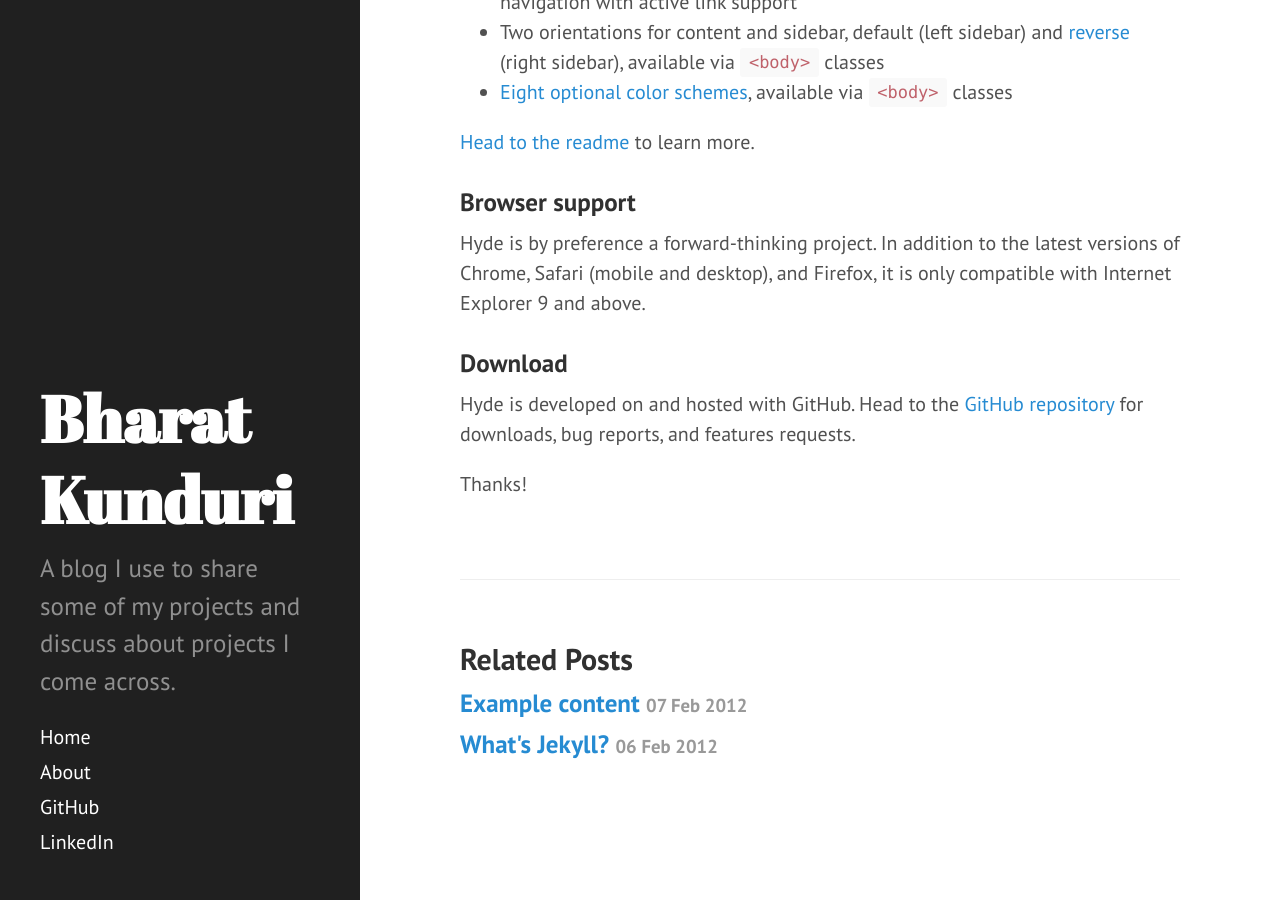
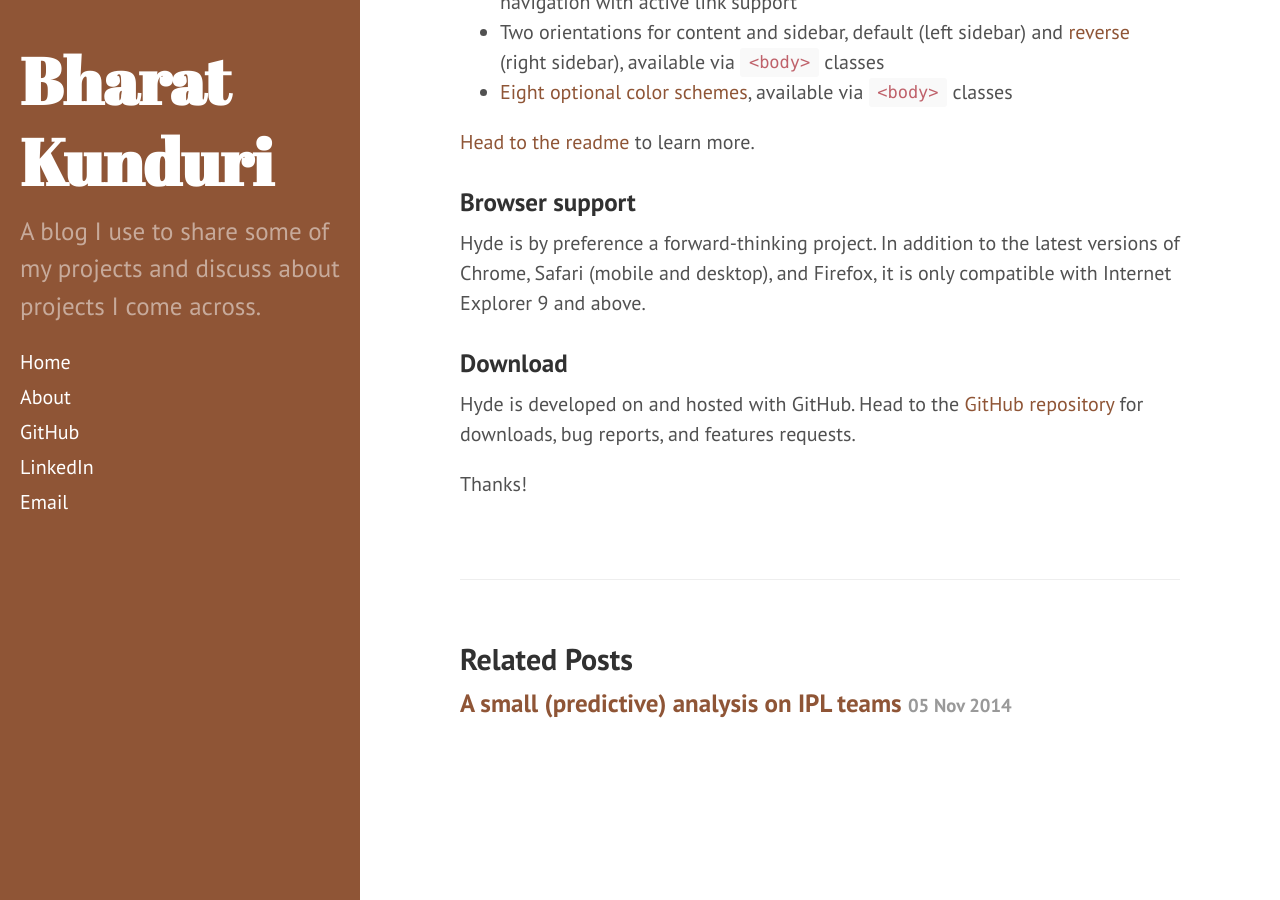
Before and after one commit to bharatreddy/bharatreddy.github.io, a Jekyll site: the page built from _posts/2013-12-28-introducing-hyde.md, in a window 1280 px wide and 900 px high, scrolled down 826 px. Built offline with Jekyll 4.4.1, drawn with Linux system fonts in a browser that asks for light colours; Markdown is read by kramdown in place of the engine named in the settings.

Commit message:
new version

```diff
--- a/_config.yml
+++ b/_config.yml
@@ -17,7 +17,7 @@ author:
   name:           'Bharat Kunduri'
   url:
 
-paginate:         4
+paginate:         5
 
 # Custom vars
 version:          2.1.0
@@ -27,3 +27,7 @@ github:
 
 linkedin:
   prfl:           http://www.linkedin.com/pub/bharat-kunduri/64/14a/9a0/
+
+emails:
+  vt:             mailto:bharatr@vt.edu
+  personal:       mailto:redbharat@gmail.com
--- a/_includes/head.html
+++ b/_includes/head.html
@@ -21,8 +21,8 @@
   <link rel="stylesheet" href="http://fonts.googleapis.com/css?family=PT+Sans:400,400italic,700|Abril+Fatface">
 
   <!-- Icons -->
-  <link rel="apple-touch-icon-precomposed" sizes="144x144" href="{{ site.baseurl }}public/apple-touch-icon-144-precomposed.png">
-                                 <link rel="shortcut icon" href="{{ site.baseurl }}public/favicon.ico">
+  <link rel="apple-touch-icon-precomposed" sizes="144x144" href="{{ site.baseurl }}public/Bb.png">
+                                 <link rel="shortcut icon" href="{{ site.baseurl }}public/Bb.png">
 
   <!-- RSS -->
   <link rel="alternate" type="application/rss+xml" title="RSS" href="/atom.xml">
--- a/_includes/sidebar.html
+++ b/_includes/sidebar.html
@@ -1,5 +1,5 @@
 <div class="sidebar">
-  <div class="container sidebar-sticky">
+  <div class="container sidebar">
     <div class="sidebar-about">
       <h1>
         <a href="{{ site.baseurl }}">
@@ -29,6 +29,7 @@
       <!-- <a class="sidebar-nav-item" href="{{ site.github.repo }}/archive/v{{ site.version }}.zip">Download</a> -->
       <a class="sidebar-nav-item" href="{{ site.github.repo }}">GitHub</a>
       <a class="sidebar-nav-item" href="{{ site.linkedin.prfl }}">LinkedIn</a>
+      <a class="sidebar-nav-item" href="{{ site.linkedin.vt }}">Email</a>
       <!-- <span class="sidebar-nav-item">Currently v{{ site.version }}</span> -->
     </nav>
 
--- a/_layouts/default.html
+++ b/_layouts/default.html
@@ -3,7 +3,7 @@
 
   {% include head.html %}
 
-  <body>
+  <body class="theme-base-0f">
 
     {% include sidebar.html %}
 
--- /dev/null
+++ b/_posts/2014-11-05-ipl-teams.md
@@ -0,0 +1,6 @@
+---
+layout: post
+title: A small (predictive) analysis on IPL teams
+---
+
+First Post
```
Also changed, not shown: _posts/2012-02-06-whats-jekyll.md (deleted, +0 -12 lines), _posts/2012-02-07-example-content.md (deleted, +0 -138 lines), public/Bb.png (added), 10 other files.
